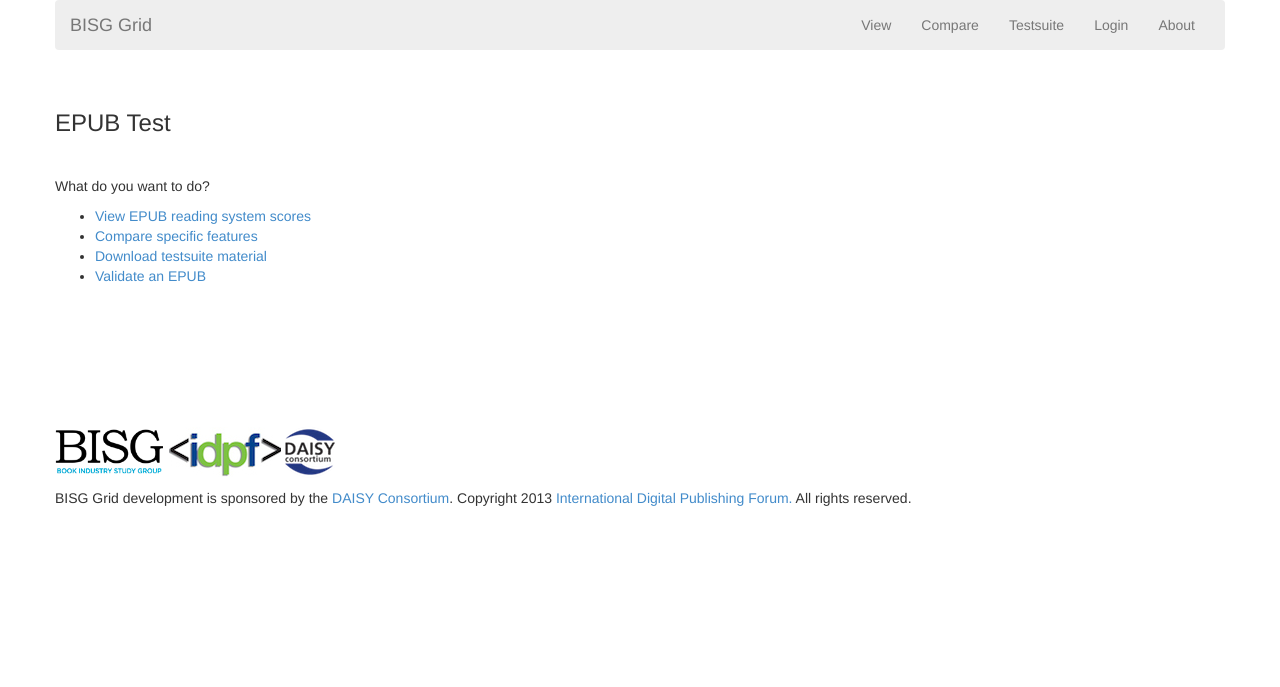
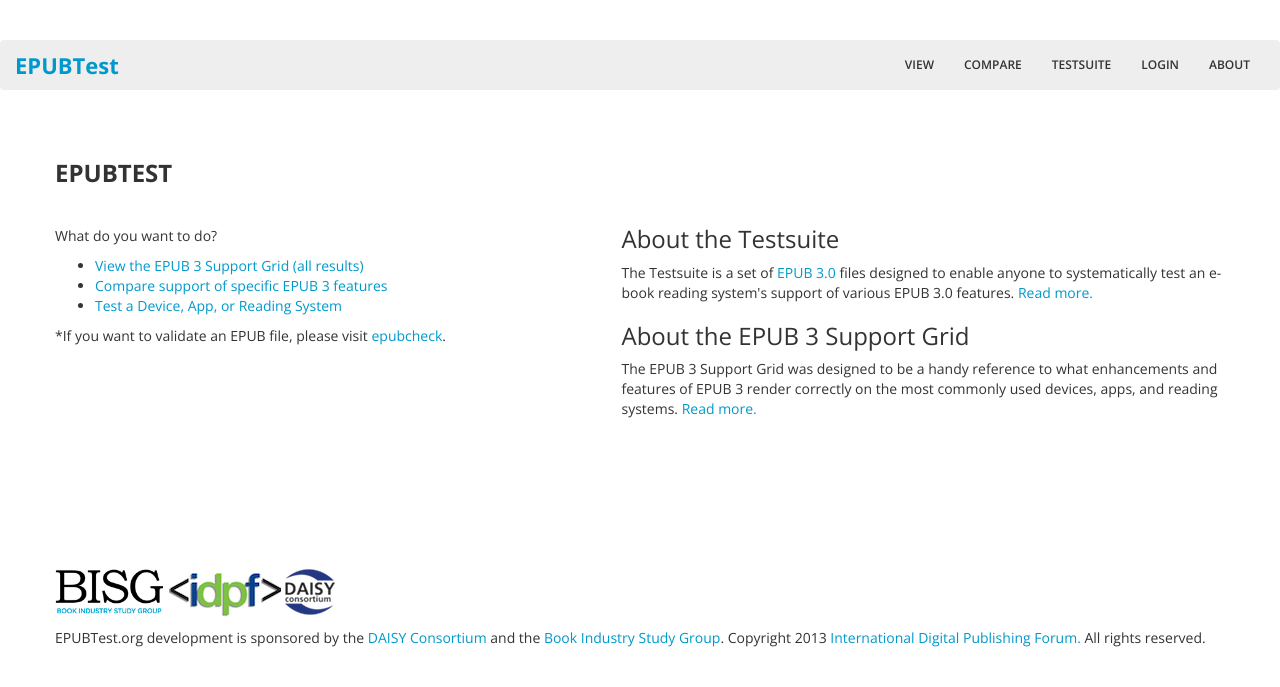
Before and after one commit to IDPF/epubtestweb, a Django app: template testsuite-site/templates/index.html in a window 1280 px wide. Shown: the top 687 px of the page. Run offline with Django 3.2, Linux system fonts and the light colour scheme; the template is opened without the code that fills it, so the values that code supplies are empty; parts of the project's set-up code (start-up, migrations or seed data) failed here and were passed over; some libraries are stand-ins or nearby versions.

Commit message:
paige's design changes

```diff
--- a/testsuite-site/media/css/custom.css
+++ b/testsuite-site/media/css/custom.css
@@ -1,16 +1,333 @@
+@import url(https://fonts.googleapis.com/css?family=Open+Sans:400italic,600italic,700italic,400,600,700);
+
+body {
+    font-family: 'Open Sans', sans-serif;
+}
+
+p {
+    font-family: 'Open Sans', sans-serif;
+}
+
+a {
+    color: #0099cc;
+}
+
+.navbar {
+    font-family: 'Open Sans', sans-serif;
+    margin-top: 40px;
+    margin-bottom: 30px;
+}
+
+.navbar-brand {
+    font-family: 'Open Sans', sans-serif;
+    color: #0099cc;
+    font-size: 22px;
+    font-weight: bold;
+}
+
+.navbar-nav>li>a {
+    text-transform: uppercase;
+    font-size: 12px;
+    color: #333;
+    font-weight: 600;
+}
+
+div.front { width: 100%; }
+div.front-left { float: left; width: 45%; margin-right: 40px; height: 300px; }
+div.front-right { margin-left: 20px; }
+.table {
+    font-family: 'Open Sans', sans-serif;
+    width: 100%;
+}
+
+.table-bordered {
+    border-collapse: collapse;
+    border: 0;
+
+}
+
+th {
+    text-transform: uppercase;
+}
+
+.table-bordered>thead>tr>th, .table-bordered>tbody>tr>th, .table-bordered>tfoot>tr>th, .table-bordered>thead>tr>td, .table-bordered>tbody>tr>td, .table-bordered>tfoot>tr>td {
+     border: 1px solid #0099cc;
+}
+
+.table-bordered>thead>tr>th {
+    padding: 20px !important;
+    border: 1px solid #0099cc !important;
+}
+
+.table-bordered>thead {
+    margin-bottom: 15px;
+}
+
+.table-bordered>tbody>tr>td a {
+    color: #0099cc;
+}
+
+.table-striped>tbody>tr:nth-child(odd)>td {
+    background-color: #caf2ff;
+    border: 0;
+}
+
+.table-striped>tbody>tr:nth-child(even)>td {
+    background-color: #caf2ff;
+    border: 0;
+}
+
+.table-bordered>tbody>tr {
+    border-bottom: 15px solid white;
+}
+
+.tablesorter-header-inner a {
+    color: #333;
+}
+
+.tablesorter-header-inner a:hover {
+    text-decoration: none;
+    color: #0099cc;
+}
+
+.table>tr.category {
+    background-color: purple;
+}
+
+td.filter-checkbox-test {
+    background-color: white !important;
+    border-top: 1px solid #ddd !important;
+    border-bottom: 1px solid #ddd !important;
+}
+
+td.filter-testid {
+    background-color: white !important;
+    border-top: 1px solid #ddd !important;
+    border-bottom: 1px solid #ddd !important;
+    padding-left: 70px !important;
+    width: 18%;
+}
+
+td.filter-desc-test {
+    background-color: white !important;
+    border-top: 1px solid #ddd !important;
+    border-bottom: 1px solid #ddd !important;
+}
+
+td.filter-req {
+    background-color: white !important;
+    border-top: 1px solid #ddd !important;
+    border-bottom: 1px solid #ddd !important;
+}
+
+tr.category-h1 h1 {
+    color: #fff;
+    margin: 10px 0;
+    text-transform: none !important;
+}
+
+tr.category-h1>td {
+    background-color: #0099cc !important;
+    border-top: 1px solid #ddd !important;
+    border-bottom: 1px solid #ddd !important;
+}
+
+tr.category-h2 h2 {
+    font-weight: bold;
+    margin-left: 10px;
+}
+tr.category-h2>td {
+    background-color: #72d0f4 !important;
+    border-top: 1px solid #ddd !important;
+    border-bottom: 1px solid #ddd !important;
+}
+
+tr.category-h3 h3 {
+    font-weight: 400;
+    margin-left: 20px;
+    margin-top: 10px;
+    margin-bottom: 10px;
+    color: #333;
+}
+
+tr.category-h3>td {
+    background-color: #b0eafd !important;
+    border-top: 1px solid #ddd !important;
+    border-bottom: 1px solid #ddd !important;
+}
+
+tr.category-h4 h4 {
+    margin-left: 30px;
+    margin-bottom: 10px;
+    margin-top: 10px;
+}
+
+tr.category-h4>td {
+    background-color: #caf2ff !important;
+    border-top: 1px solid #ddd !important;
+    border-bottom: 1px solid #ddd !important;
+}
+
+tr.category-h5 h5 {
+    margin-left: 40px;
+    margin-bottom: 10px;
+}
+
+tr.category-h5>td {
+    background-color: #eaf8fc !important;
+}
+
+tr.category-h6 h6 {
+    margin-left: 55px;
+}
+
+.ui-widget-content {
+    border: 1px solid #ddd !important;
+}
+
+.ui-widget-content tr {
+    border-bottom: 10px solid white;
+    background-color: #eaf8fc !important;
+}
+
+.ui-accordion-header {
+    font-size: 18px;
+}
+
+td.results-test {
+    background-color: #eaf8fc !important;
+    padding: 20px !important;
+    width: 20% !important;
+}
+
+td.results-desc {
+    background-color: #eaf8fc !important;
+    padding: 20px !important;
+}
+
+td.results-req {
+    background-color: #eaf8fc !important;
+    padding: 20px !important;
+}
+
+td.results-result {
+    background-color: #eaf8fc !important;
+    padding: 20px !important;
+}
+
+td.results-notes {
+    background-color: #eaf8fc !important;
+    padding: 20px !important;
+}
+
+.progress {
+    height: 20px !important;
+}
+
+.progress-bar {
+    background-color: #0099cc;
+}
+
+.progress-bar span {
+    vertical-align: middle;
+}
+
+form#testsuite_form .results table>tbody>tr {
+    border-bottom: 0;
+}
+
+form#testsuite_form .results table>tbody>tr>td {
+    padding: 10px !important;
+}
+
+.results table {
+    padding-top: 50px;
+}
+
+.results tr.header-row {
+    border-top: 2px solid #0099cc;
+    border-bottom: 2px solid #0099cc;
+}
+
+.results table>tbody>tr {
+    border-bottom: 10px solid white;
+}
+
+.results table>tbody>tr>td {
+    padding: 20px !important;
+}
+
+form#testsuite_form .results table {
+    margin-right: 0;
+}
+
+.results td.reading_system_name {
+    border-right: 40px solid white !important;
+}
+
+[data-column="0"] {
+    border-right: 40px solid white !important;
+}
+
+.results td.result.danger {
+    background-color: #ffcccc;
+    padding: 10px;
+    border: 1px solid #fff;
+}
+
+.results td.result.success {
+    background-color: #c5de9e;
+    padding: 10px;
+    border: 1px solid #fff;
+}
+
+.results tr.test_descriptions>td {
+
+}
 
 footer {
         padding-top: 40px;
         padding-bottom: 30px;
-        margin-top: 100px;
+        /*margin-top: 100px;*/
+        float: left;
 }
 
 h1 {
     margin-top: 40px;
     margin-bottom: 40px;
     font-size: x-large;
+    font-family: 'Open Sans', sans-serif;
+    font-weight: bold;
+    color: #333;
 }
 
+div#contents h1 {
+    text-transform: uppercase;
+}
+
+div.results h1 {
+    text-transform: none !important;
+}
+
+h2 {
+    font-family: 'Open Sans', sans-serif;
+}
+
+h3 {
+    font-family: 'Open Sans', sans-serif;
+}
+
+h4 {
+    font-family: 'Open Sans', sans-serif;
+}
+
+h5 {
+    font-family: 'Open Sans', sans-serif;
+}
+
+h6 {
+    font-family: 'Open Sans', sans-serif;
+}
 .edit-rs label {
     display: block;
 }
--- a/testsuite-site/templates/base.html
+++ b/testsuite-site/templates/base.html
@@ -4,7 +4,7 @@
 <html lang="en">
 <head>
     {% analytical_head_top %}
-    <title>BISG Grid {% block title %}{% endblock %}</title>
+    <title>EPUBTest{% block title %}{% endblock %}</title>
 
     <meta name="viewport" content="width=device-width, initial-scale=1.0">
 
@@ -51,11 +51,9 @@
     {% analytical_body_top %}
     {% alerts messages %}
 
-    <div class="container">
-
 
         <div class="navbar">
-            <a class="navbar-brand" href="/">BISG Grid</a>
+            <a class="navbar-brand" href="/">EPUBTest</a>
             <ul class="nav navbar-nav pull-right">
                 <li><a href="/results/">View</a></li>
                 <li><a href="/compare/">Compare</a></li>
@@ -70,6 +68,10 @@
             </ul>
 
         </div>
+
+    <div class="container">
+
+
 
 
 <div class="container">
@@ -86,7 +88,7 @@
             <a href="http://daisy.org" target="_blank"><img src="/media/img/daisy_logo.png"/></a>
             </p>
 
-            <p>BISG Grid development is sponsored by the <a target="_blank" href="http://daisy.org">DAISY Consortium</a>. Copyright 2013 <a target="_blank" href="http://idpf.org">International Digital Publishing Forum.</a> All rights reserved.</p>
+            <p>EPUBTest.org development is sponsored by the <a target="_blank" href="http://daisy.org">DAISY Consortium</a> and the <a target="_blank" href="https://www.bisg.org">Book Industry Study Group</a>. Copyright 2013 <a target="_blank" href="http://idpf.org">International Digital Publishing Forum.</a> All rights reserved.</p>
 
 
         </footer>
--- a/testsuite-site/templates/compare_results.html
+++ b/testsuite-site/templates/compare_results.html
@@ -57,7 +57,7 @@ function set_test_descriptions_hidden() {
 
 {% for tests in test_arrays %}
 <div class="results">
-<table class="table table-striped">
+<table class="table-striped">
     <thead>
         <tr class="header-row">
             <td>Reading System</td>
@@ -76,7 +76,7 @@ function set_test_descriptions_hidden() {
         {% for reading_system in reading_systems %}
             {% get_current_evaluation reading_system as eval %}
             <tr>
-        		<td>
+                <td class="reading_system_name">
                     <a href="/rs/{{reading_system.id}}">
                         {{reading_system.name}} {{reading_system.version}}
                     </a>
--- a/testsuite-site/templates/index.html
+++ b/testsuite-site/templates/index.html
@@ -1,19 +1,38 @@
 {% extends 'base.html' %}
 {% block content %}
 
-<h1>EPUB Test</h1>
+<h1>EPUBTest</h1>
+
+<div class="front">
+
+<div class="front-left">
 
 <p>What do you want to do?</p>
 
 <ul>
-<li><a href="/results/">View EPUB reading system scores</a></li>
-<li><a href="/compare/">Compare specific features</a></li>
+<li><a href="/results/">View the EPUB 3 Support Grid (all results) </a></li>
+<li><a href="/compare/">Compare support of specific EPUB 3 features </a></li>
 {% if user.is_authenticated %}
 <li><a href="/manage/">Evaluate a reading system</a></li>
 {% endif %}
-<li><a href="/testsuite/">Download testsuite material</a></li>
-<li><a href="http://validator.idpf.org">Validate an EPUB</a></li>
+<li><a href="/testsuite/">Test a Device, App, or Reading System </a></li>
 </ul>
 
+<p>
+*If you want to validate an EPUB file, please visit <a href="http://validator.idpf.org">epubcheck</a>.
+</p>
+
+</div>
+
+<div class="front-right">
+<h3>About the Testsuite</h3>
+<p>The Testsuite is a set of <a target="_blank" href="http://idpf.org/epub/30">EPUB 3.0</a> files designed to enable anyone to systematically test an e-book reading system's support of various EPUB 3.0 features. <a href="/about">Read more.</a> </p>
+
+<h3>About the EPUB 3 Support Grid</h3>
+<p>The EPUB 3 Support Grid was designed to be a handy reference to what enhancements and features of EPUB 3 render correctly on the most commonly used devices, apps, and reading systems. <a href="/about">Read more.</a> </p>
+
+</div>
+
+</div>
 
 {% endblock %}
```
Also changed, not shown: other parts of testsuite-site/media/css/custom.css (+30 -1 lines), testsuite-site/templates/_category_compare_form.html (+5 -5 lines), testsuite-site/templates/about.html (+10 -3 lines). Lines whose indentation alone changed are shown as unchanged.
